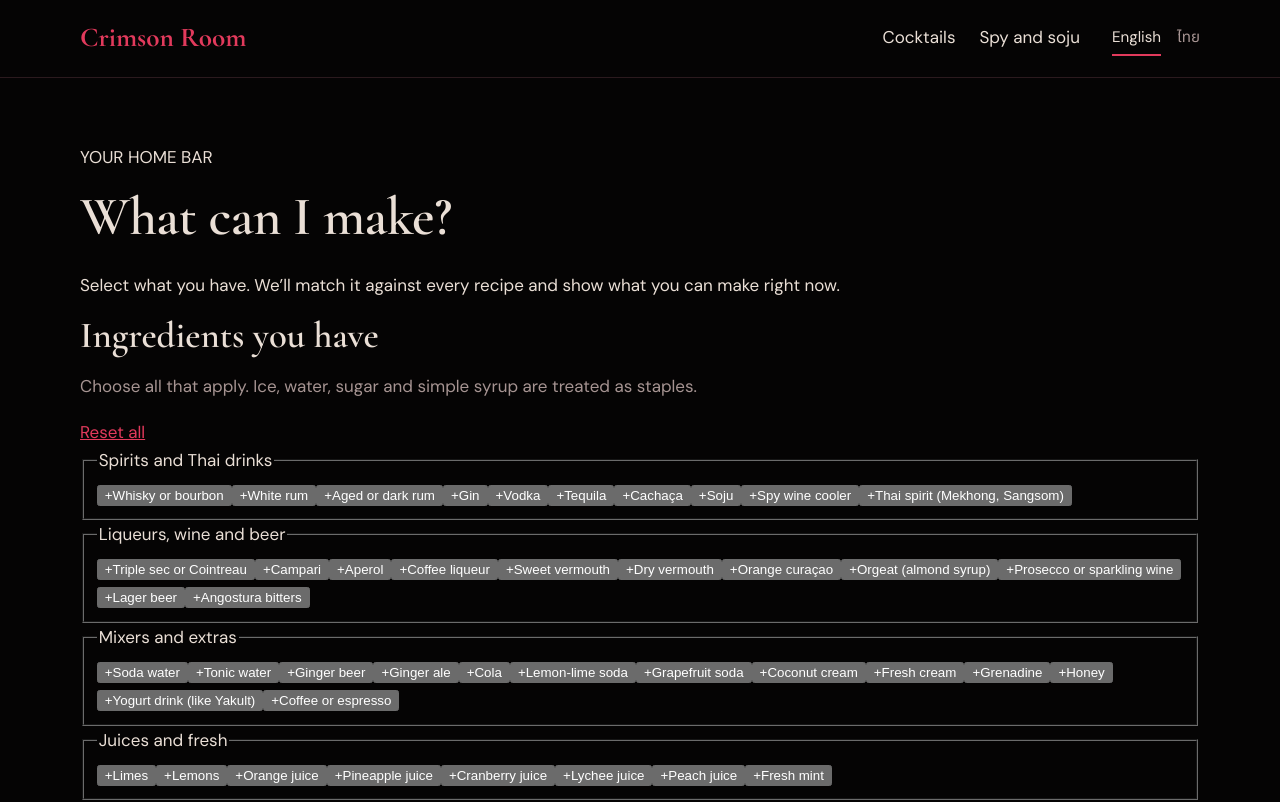
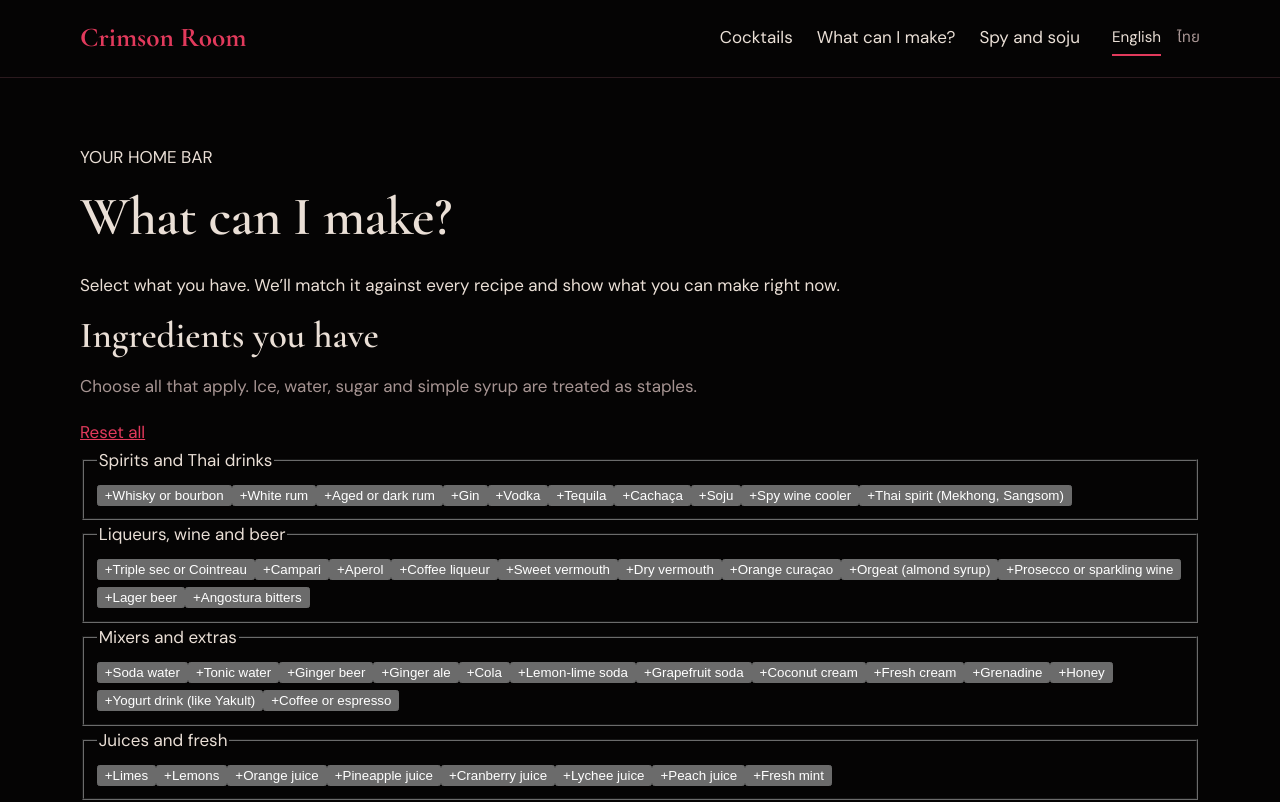
Before and after one commit to inky3/crimsonroom, a Next.js app: page /en/pantry in a window 1280 px wide. Shown: the top 802 px of the page. Built offline with nearby package versions, Linux system fonts and the light colour scheme.

Commit message:
Add pantry finder to main navigation

```diff
--- a/components/Header.tsx
+++ b/components/Header.tsx
@@ -13,6 +13,7 @@ export default function Header({ locale }: { locale: Locale }) {
         </Link>
         <nav className="nav" aria-label="Main">
           <Link href={`/${locale}/cocktails`}>{s.navCocktails}</Link>
+          <Link href={`/${locale}/pantry`}>{s.navPantry}</Link>
           <Link href={`/${locale}/spy-soju`}>{s.navSpy}</Link>
         </nav>
         <LangSwitch locale={locale} label={s.language} />
```
